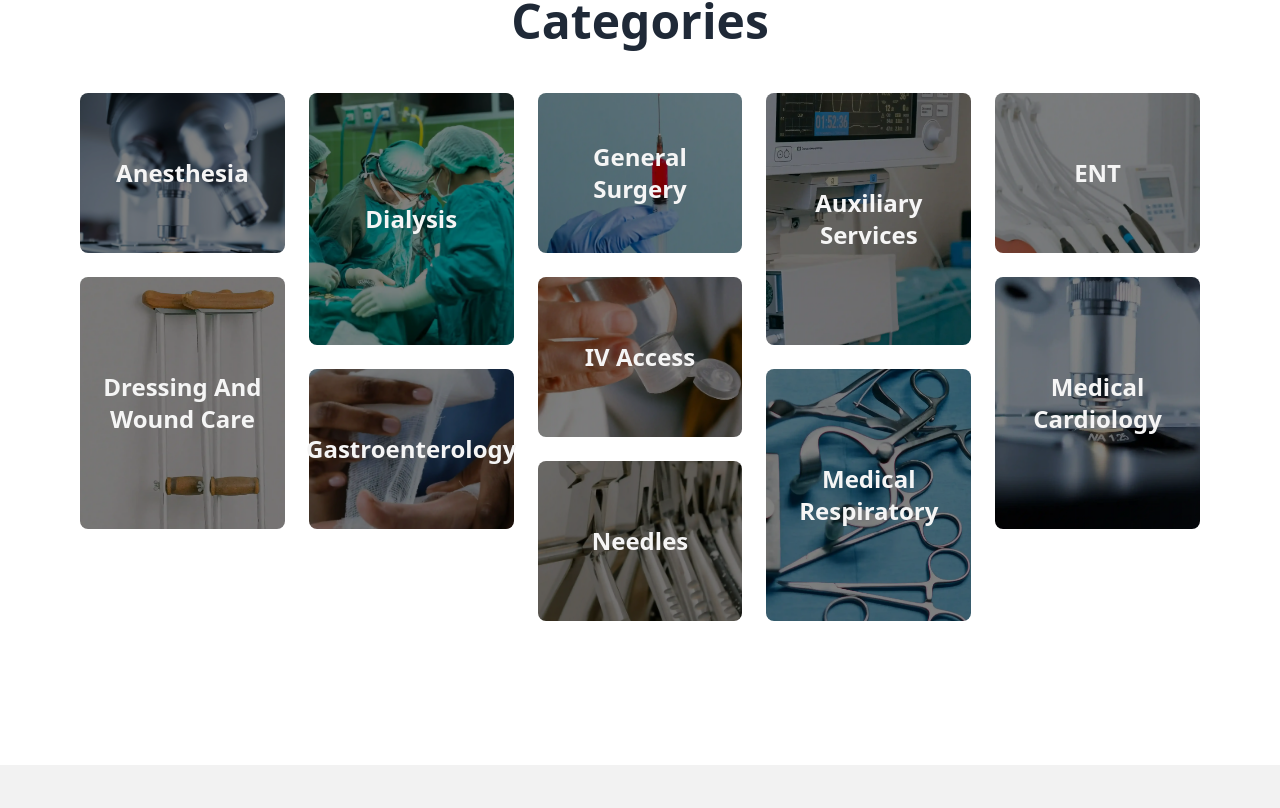
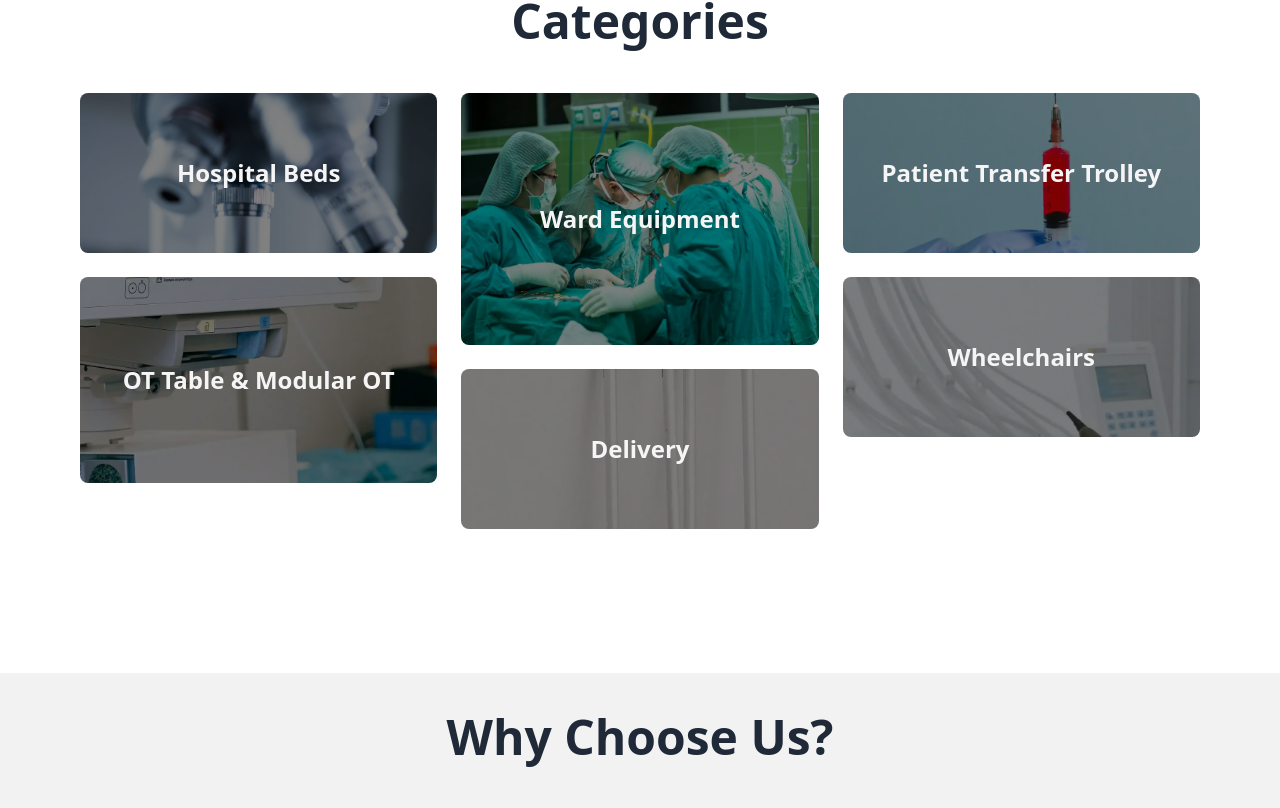
Before and after one commit to decipher-cs/kriptpharma, a React (Vite) app: page / in a window 1280 px wide. Shown: the part 775-1583 px from the top of the page. Built offline with nearby package versions, Linux system fonts and the light colour scheme.

Commit message:
added furniture catalogue and section

```diff
--- a/src/routes/index.lazy.tsx
+++ b/src/routes/index.lazy.tsx
@@ -3,6 +3,7 @@ import heroImg from '../assets/backgrounds/hero.webp'
 import businessOpportunitiesImg from '../assets/backgrounds/business-opportunities.webp'
 import { memo } from 'react'
 import Breakout from '../components/Breakout'
+import furnitureCatalogue from '../assets/furniture-catalogue.pdf'
 
 const modules = import.meta.glob('../assets/backgrounds/*.webp', {
     eager: true,
@@ -178,23 +179,18 @@ const MissionSection = () => {
 
 const Mason = memo(() => {
     return (
-        <div className="grid grid-cols-1 gap-6 sm:grid-cols-2 md:grid-cols-4 lg:grid-cols-5">
+        <div className="grid grid-cols-1 gap-6 sm:grid-cols-2 md:grid-cols-3">
             {[
-                'Anesthesia',
-                'Dialysis',
-                'General Surgery',
-                'Auxiliary Services',
-                'ENT',
-                'Dressing And Wound Care',
-                'IV Access',
-                'Medical Cardiology',
-                'Gastroenterology',
-                'Medical Respiratory',
-                'Needles',
+                'Hospital Beds',
+                'Ward Equipment',
+                'Patient Transfer Trolley',
+                'OT Table & Modular OT',
+                'Wheelchairs',
+                'Delivery',
             ].map((data, i) => (
-                <Link
-                    to="/product"
-                    search={{ categoryFilter: data }}
+                <a
+                    href={furnitureCatalogue}
+                    target="_blank"
                     key={data}
                     className="relative grid min-h-32 place-content-center rounded-lg px-3 transition odd:row-span-2 even:row-span-3 hover:scale-110 sm:min-h-40"
                 >
@@ -206,7 +202,7 @@ const Mason = memo(() => {
                     <h3 className="z-0 text-center text-xl font-bold text-neutral-100 sm:text-2xl">
                         {data}
                     </h3>
-                </Link>
+                </a>
             ))}
         </div>
     )
```
Also changed, not shown: 1 other file (tests, documents, lock files or other folders).
